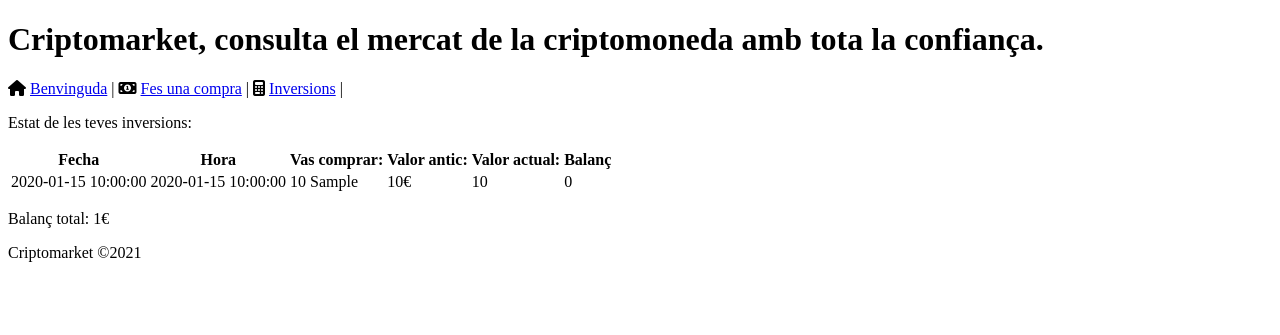
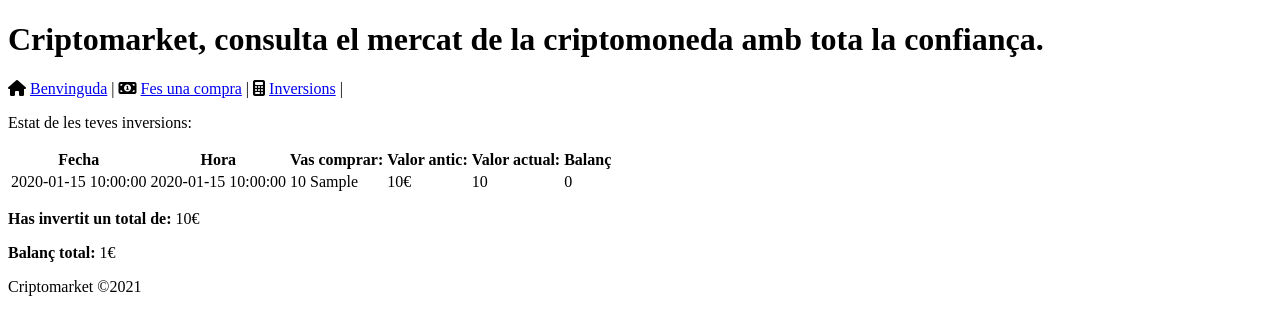
Before and after one commit to tommyshelby1917/BC0_CriptoMarket, a Flask app: template criptomarket/templates/status.html in a window 1280 px wide. Shown: the top 335 px of the page. Run offline with Flask 2, Linux system fonts and the light colour scheme; the template is opened without the code that fills it: most values are stand-ins (such as "Sample title", 1, 10 or a date in 2020); parts of the project's set-up code (start-up, migrations or seed data) failed here and were passed over; some libraries are stand-ins or nearby versions.

Commit message:
Inversion total en € afegida

```diff
--- a/criptomarket/templates/status.html
+++ b/criptomarket/templates/status.html
@@ -26,5 +26,7 @@
     <p>No hi ha hagut moviments fins ara</p>
 {% endif %}
 </table>
-<p> Balanç total: {{ total_balance }}€ </p>
+
+<p> <b>Has invertit un total de:</b> {{ inversion_total }}€</p>
+<p> <b>Balanç total:</b> {{ total_balance }}€ </p>
 {% endblock %}
```
Also changed, not shown: criptomarket/views.py (+3 -4 lines).
